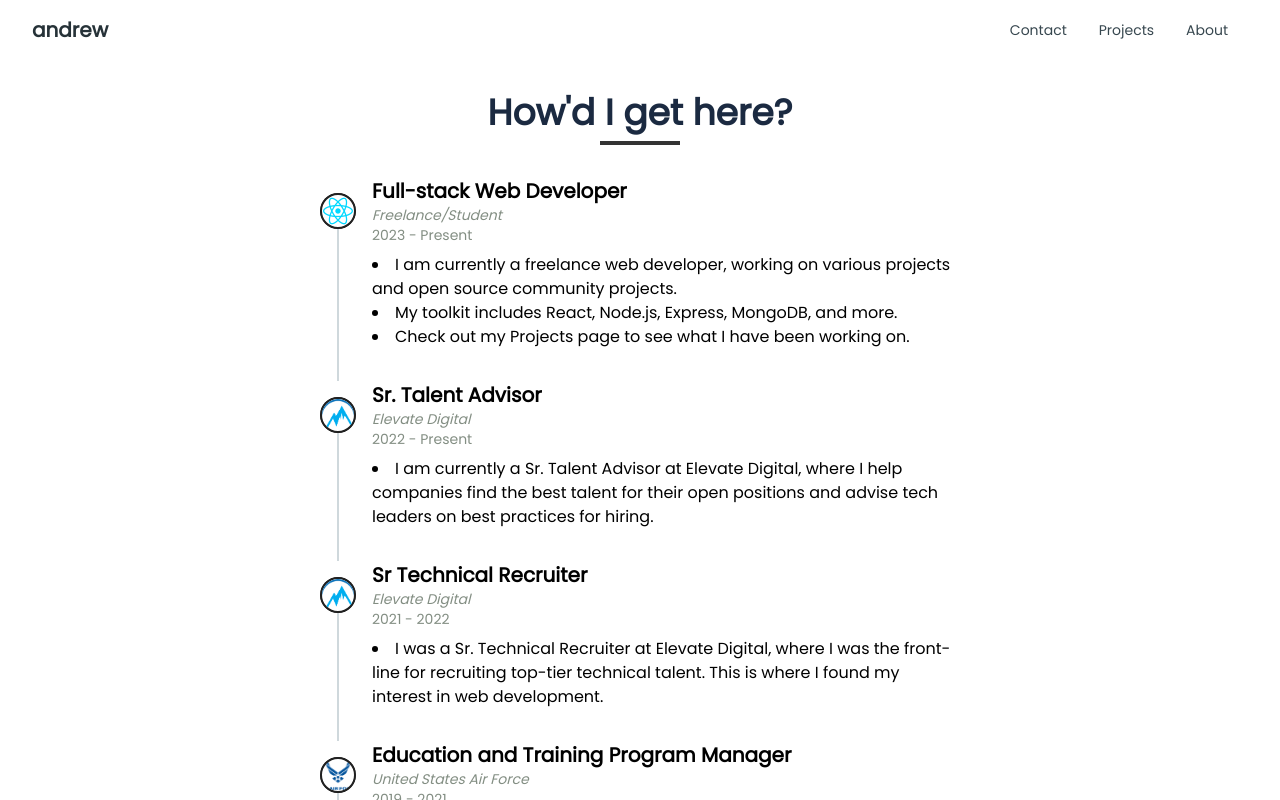
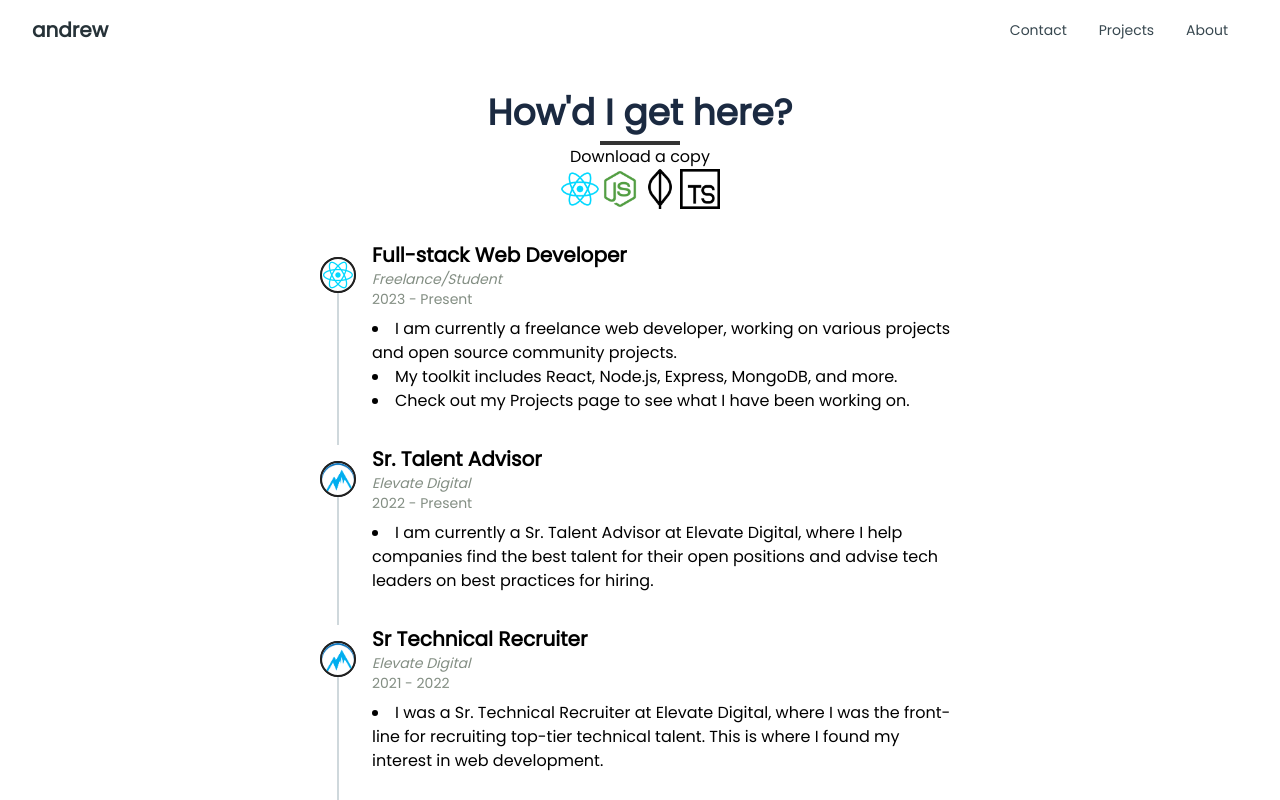
Before and after one commit to AndrewCMonson/portfolio, a React (Vite) app: page /resume in a window 1280 px wide. Shown: the top 800 px of the page. Built offline with nearby package versions, Linux system fonts and the light colour scheme.

Commit message:
add resume to resume
added downloadable resume to resume page along with icons of tech proficiencies

```diff
--- a/src/components/Hero.jsx
+++ b/src/components/Hero.jsx
@@ -1,7 +1,4 @@
-import react from '../assets/img/react.png';
-import mongo from '../assets/img/mongo.png';
-import node from '../assets/img/nodejs.png';
-import typescript from '../assets/img/typescript.png';
+import TechnologyBar from "./TechnologyBar";
 
 const Hero = () => {
 	return (
@@ -13,28 +10,7 @@ const Hero = () => {
 				<div className="text-oxford-blue text-md sm:text-lg md:text-xl md:block">
 					I build full stack web apps
 				</div>
-				<div className="flex flex-row justify-center">
-					<img
-						src={react}
-						alt="react"
-						className="w-6 h-6 sm:w-8 sm:h-8 md:w-10 md:h-10"
-					/>
-					<img
-						src={node}
-						alt="nodejs"
-						className="-6 h-6 sm:w-8 sm:h-8 md:w-10 md:h-10"
-					/>
-					<img
-						src={mongo}
-						alt="mongo"
-						className="-6 h-6 sm:w-8 sm:h-8 md:w-10 md:h-10"
-					/>
-					<img
-						src={typescript}
-						alt="typescript"
-						className="-6 h-6 sm:w-8 sm:h-8 md:w-10 md:h-10"
-					/>
-				</div>
+				<TechnologyBar />
 			</div>
 		</>
 	);
--- /dev/null
+++ b/src/components/TechnologyBar.jsx
@@ -0,0 +1,32 @@
+import react from '../assets/img/react.png';
+import mongo from '../assets/img/mongo.png';
+import node from '../assets/img/nodejs.png';
+import typescript from '../assets/img/typescript.png';
+
+const TechnologyBar = () => {
+	return (
+		<div className="flex flex-row justify-center">
+			<img
+				src={react}
+				alt="react"
+				className="w-6 h-6 sm:w-8 sm:h-8 md:w-10 md:h-10"
+			/>
+			<img
+				src={node}
+				alt="nodejs"
+				className="-6 h-6 sm:w-8 sm:h-8 md:w-10 md:h-10"
+			/>
+			<img
+				src={mongo}
+				alt="mongo"
+				className="-6 h-6 sm:w-8 sm:h-8 md:w-10 md:h-10"
+			/>
+			<img
+				src={typescript}
+				alt="typescript"
+				className="-6 h-6 sm:w-8 sm:h-8 md:w-10 md:h-10"
+			/>
+		</div>
+	);
+};
+export default TechnologyBar;
--- a/src/pages/LandingPage.jsx
+++ b/src/pages/LandingPage.jsx
@@ -43,7 +43,7 @@ const LandingPage = () => {
 						<div className="">
 							<a
 								href="/projects"
-								className="text-blue-gray-900 text-xs sm:text-sm md:text-lg md:block"
+								className="text-oxford-blue text-xs sm:text-sm md:text-lg md:block"
 							>
 								<Button
 									href="/projects"
@@ -51,6 +51,7 @@ const LandingPage = () => {
 									ripple={true}
 									size="sm"
 									onClick={handleClick}
+
 								>
 									See my Portfolio
 								</Button>
--- a/src/pages/ResumePage.jsx
+++ b/src/pages/ResumePage.jsx
@@ -1,7 +1,10 @@
 import { Timeline } from '@material-tailwind/react';
 import { Transition } from '@headlessui/react';
+import { Link } from 'react-router-dom';
 import Job from '../components/Job.jsx';
+import TechnologyBar from '../components/TechnologyBar.jsx';
 import jobs from '../data/jobs.js';
+import Resume from '../../public/Andrew_Monson.pdf';
 
 const ResumePage = () => {
 	return (
@@ -19,8 +22,11 @@ const ResumePage = () => {
 					How&apos;d I get here?
 				</div>
 				<div className="h-1 w-20 bg-[#333333] mx-auto mt-2"></div>
+				<Link to={Resume} target="_blank" download>
+					Download a copy
+				</Link>
+				<TechnologyBar />
 			</Transition.Child>
-
 			<div className="md:w-[40rem] mx-8 sm:mb-0">
 				<Timeline>
 					{jobs.map((job, index) => (
```
Also changed, not shown: 1 other file (tests, documents, lock files or other folders).
